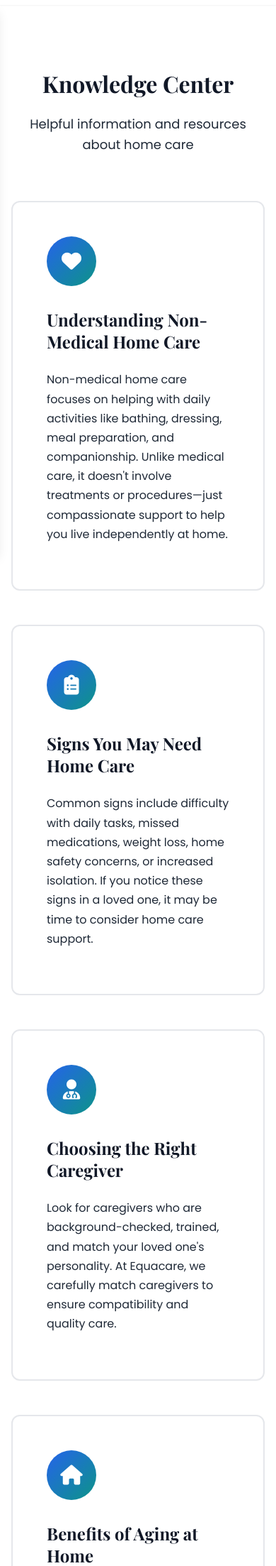
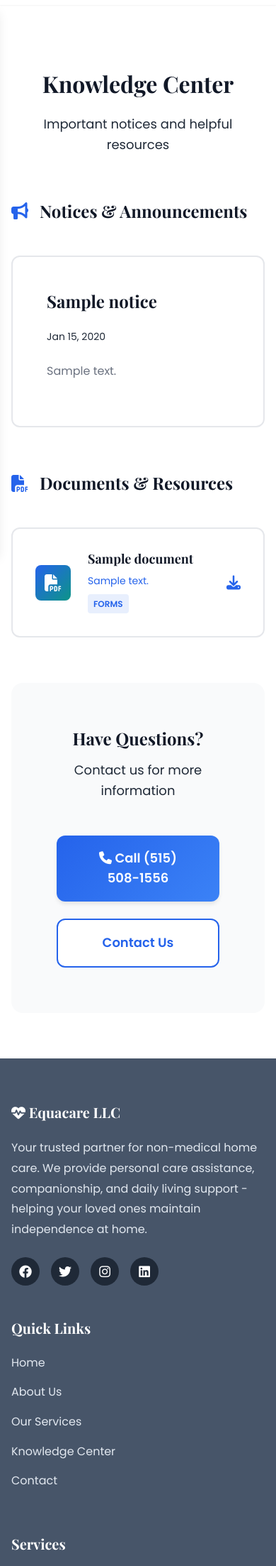
Before and after one commit to theequacare/equacare, a Django app: page /knowledge/ in a window 390 px wide. Shown: the part 65-2271 px from the top of the page at 71% size. Run offline with Django 4.2, Linux system fonts and the light colour scheme; tables that the repository leaves empty hold one stand-in row (values such as "Sample post").

Commit message:
Simplify Knowledge Center with document upload functionality - Add Notice and Document models for admin uploads - Create simple, clean page with notices and PDF documents sections - Add file upload capability through Django admin - Update page styling and make mobile responsive

```diff
--- a/static/css/style.css
+++ b/static/css/style.css
@@ -1543,83 +1543,190 @@ a:hover {
 }
 
 /* ===================================
-   17. Knowledge Center Page
+   17. Knowledge Center Page - Simple
    =================================== */
 
-.knowledge-center {
+.knowledge-center-simple {
     padding: var(--spacing-2xl) 0;
     background: var(--white);
     min-height: 80vh;
 }
 
-.knowledge-header {
+.knowledge-simple-header {
     text-align: center;
     margin-bottom: var(--spacing-2xl);
     padding-top: 100px;
 }
 
-.knowledge-header h1 {
+.knowledge-simple-header h1 {
     font-size: 3rem;
     color: var(--gray-900);
     margin-bottom: var(--spacing-md);
 }
 
-.knowledge-header p {
+.knowledge-simple-header p {
     font-size: 1.25rem;
     color: var(--gray-600);
-    max-width: 700px;
-    margin: 0 auto;
-}
-
-.knowledge-grid {
-    display: grid;
-    grid-template-columns: repeat(auto-fit, minmax(320px, 1fr));
-    gap: var(--spacing-xl);
-    max-width: 1400px;
+}
+
+/* Knowledge Sections */
+.knowledge-section {
+    max-width: 1200px;
     margin: 0 auto var(--spacing-2xl);
 }
 
-.knowledge-card {
+.knowledge-section h2 {
+    font-size: 2rem;
+    color: var(--gray-900);
+    margin-bottom: var(--spacing-xl);
+    display: flex;
+    align-items: center;
+    gap: var(--spacing-sm);
+}
+
+.knowledge-section h2 i {
+    color: var(--primary-color);
+}
+
+/* Notices */
+.notices-list {
+    display: flex;
+    flex-direction: column;
+    gap: var(--spacing-lg);
+}
+
+.notice-card {
     background: var(--white);
+    border: 2px solid var(--gray-200);
+    border-radius: var(--radius-lg);
     padding: var(--spacing-xl);
-    border-radius: var(--radius-lg);
-    border: 2px solid var(--gray-200);
     transition: all 0.3s ease;
 }
 
-.knowledge-card:hover {
-    transform: translateY(-5px);
-    box-shadow: 0 10px 30px rgba(0, 0, 0, 0.1);
+.notice-card:hover {
     border-color: var(--primary-color);
-}
-
-.knowledge-icon {
-    width: 70px;
-    height: 70px;
-    background: linear-gradient(135deg, #2563eb 0%, #0d9488 100%);
-    border-radius: 50%;
-    display: flex;
-    align-items: center;
-    justify-content: center;
-    margin-bottom: var(--spacing-lg);
-    color: var(--white);
-    font-size: 1.75rem;
-}
-
-.knowledge-card h3 {
+    box-shadow: 0 4px 12px rgba(0, 0, 0, 0.08);
+}
+
+.notice-header {
+    display: flex;
+    justify-content: space-between;
+    align-items: flex-start;
+    margin-bottom: var(--spacing-md);
+    gap: var(--spacing-md);
+}
+
+.notice-header h3 {
     font-size: 1.5rem;
     color: var(--gray-900);
+    margin: 0;
+}
+
+.notice-date {
+    font-size: 0.875rem;
+    color: var(--gray-500);
+    white-space: nowrap;
+}
+
+.notice-content {
+    color: var(--gray-700);
+    line-height: 1.7;
+}
+
+/* Documents */
+.documents-grid {
+    display: grid;
+    grid-template-columns: repeat(auto-fill, minmax(300px, 1fr));
+    gap: var(--spacing-lg);
+}
+
+.document-card {
+    background: var(--white);
+    border: 2px solid var(--gray-200);
+    border-radius: var(--radius-lg);
+    padding: var(--spacing-lg);
+    display: flex;
+    align-items: center;
+    gap: var(--spacing-md);
+    text-decoration: none;
+    transition: all 0.3s ease;
+}
+
+.document-card:hover {
+    border-color: var(--primary-color);
+    box-shadow: 0 4px 12px rgba(0, 0, 0, 0.08);
+    transform: translateY(-2px);
+}
+
+.document-icon {
+    flex-shrink: 0;
+    width: 50px;
+    height: 50px;
+    background: linear-gradient(135deg, #2563eb 0%, #0d9488 100%);
+    border-radius: var(--radius-md);
+    display: flex;
+    align-items: center;
+    justify-content: center;
+    color: var(--white);
+    font-size: 1.5rem;
+}
+
+.document-info {
+    flex-grow: 1;
+}
+
+.document-info h3 {
+    font-size: 1.125rem;
+    color: var(--gray-900);
+    margin-bottom: var(--spacing-xs);
+}
+
+.document-info p {
+    font-size: 0.875rem;
+    color: var(--gray-600);
+    margin-bottom: var(--spacing-xs);
+}
+
+.document-category {
+    display: inline-block;
+    font-size: 0.75rem;
+    color: var(--primary-color);
+    background: rgba(37, 99, 235, 0.1);
+    padding: 4px 8px;
+    border-radius: 4px;
+    text-transform: uppercase;
+    font-weight: 600;
+}
+
+.document-download {
+    flex-shrink: 0;
+    font-size: 1.25rem;
+    color: var(--gray-400);
+}
+
+.document-card:hover .document-download {
+    color: var(--primary-color);
+}
+
+/* Empty State */
+.empty-state {
+    text-align: center;
+    padding: var(--spacing-2xl);
+    color: var(--gray-500);
+}
+
+.empty-state i {
+    font-size: 3rem;
     margin-bottom: var(--spacing-md);
-    line-height: 1.3;
-}
-
-.knowledge-card p {
-    color: var(--gray-700);
-    font-size: 1rem;
-    line-height: 1.7;
-}
-
-.knowledge-cta {
+    opacity: 0.5;
+}
+
+.empty-state p {
+    font-size: 1.125rem;
+}
+
+/* CTA */
+.knowledge-simple-cta {
     text-align: center;
     padding: var(--spacing-2xl);
     background: var(--gray-50);
@@ -1628,19 +1735,19 @@ a:hover {
     margin: var(--spacing-2xl) auto 0;
 }
 
-.knowledge-cta h2 {
+.knowledge-simple-cta h2 {
     font-size: 2rem;
     color: var(--gray-900);
     margin-bottom: var(--spacing-sm);
 }
 
-.knowledge-cta p {
+.knowledge-simple-cta p {
     font-size: 1.125rem;
     color: var(--gray-600);
     margin-bottom: var(--spacing-xl);
 }
 
-.knowledge-buttons {
+.knowledge-simple-buttons {
     display: flex;
     gap: var(--spacing-md);
     justify-content: center;
@@ -1970,28 +2077,37 @@ a:hover {
         width: 100%;
     }
 
-    .knowledge-grid {
+    .knowledge-simple-header h1 {
+        font-size: 2rem;
+    }
+
+    .knowledge-simple-header p {
+        font-size: 1.125rem;
+    }
+
+    .knowledge-section h2 {
+        font-size: 1.5rem;
+    }
+
+    .documents-grid {
         grid-template-columns: 1fr;
     }
 
-    .knowledge-header h1 {
-        font-size: 2rem;
-    }
-
-    .knowledge-header p {
-        font-size: 1.125rem;
-    }
-
-    .knowledge-cta h2 {
+    .notice-header {
+        flex-direction: column;
+        align-items: flex-start;
+    }
+
+    .knowledge-simple-cta h2 {
         font-size: 1.5rem;
     }
 
-    .knowledge-buttons {
+    .knowledge-simple-buttons {
         flex-direction: column;
         width: 100%;
     }
 
-    .knowledge-buttons .btn {
+    .knowledge-simple-buttons .btn {
         width: 100%;
     }
 
--- a/templates/website/knowledge.html
+++ b/templates/website/knowledge.html
@@ -5,95 +5,77 @@
 
 {% block content %}
 <!-- Knowledge Center -->
-<section class="knowledge-center">
+<section class="knowledge-center-simple">
     <div class="container">
-        <div class="knowledge-header">
+        <!-- Header -->
+        <div class="knowledge-simple-header">
             <h1>Knowledge Center</h1>
-            <p>Helpful information and resources about home care</p>
+            <p>Important notices and helpful resources</p>
         </div>
 
-        <!-- Topics Grid -->
-        <div class="knowledge-grid">
+        <!-- Notices Section -->
+        <div class="knowledge-section">
+            <h2><i class="fas fa-bullhorn"></i> Notices & Announcements</h2>
 
-            <!-- Topic 1 -->
-            <div class="knowledge-card">
-                <div class="knowledge-icon">
-                    <i class="fas fa-heart"></i>
+            {% if notices %}
+                <div class="notices-list">
+                    {% for notice in notices %}
+                    <div class="notice-card">
+                        <div class="notice-header">
+                            <h3>{{ notice.title }}</h3>
+                            <span class="notice-date">{{ notice.created_at|date:"M d, Y" }}</span>
+                        </div>
+                        <div class="notice-content">
+                            {{ notice.content|linebreaks }}
+                        </div>
+                    </div>
+                    {% endfor %}
                 </div>
-                <h3>Understanding Non-Medical Home Care</h3>
-                <p>Non-medical home care focuses on helping with daily activities like bathing, dressing, meal preparation, and companionship. Unlike medical care, it doesn't involve treatments or procedures—just compassionate support to help you live independently at home.</p>
-            </div>
-
-            <!-- Topic 2 -->
-            <div class="knowledge-card">
-                <div class="knowledge-icon">
-                    <i class="fas fa-clipboard-list"></i>
+            {% else %}
+                <div class="empty-state">
+                    <i class="fas fa-inbox"></i>
+                    <p>No notices at this time. Check back later for updates.</p>
                 </div>
-                <h3>Signs You May Need Home Care</h3>
-                <p>Common signs include difficulty with daily tasks, missed medications, weight loss, home safety concerns, or increased isolation. If you notice these signs in a loved one, it may be time to consider home care support.</p>
-            </div>
-
-            <!-- Topic 3 -->
-            <div class="knowledge-card">
-                <div class="knowledge-icon">
-                    <i class="fas fa-user-md"></i>
-                </div>
-                <h3>Choosing the Right Caregiver</h3>
-                <p>Look for caregivers who are background-checked, trained, and match your loved one's personality. At Equacare, we carefully match caregivers to ensure compatibility and quality care.</p>
-            </div>
-
-            <!-- Topic 4 -->
-            <div class="knowledge-card">
-                <div class="knowledge-icon">
-                    <i class="fas fa-home"></i>
-                </div>
-                <h3>Benefits of Aging at Home</h3>
-                <p>Staying at home provides comfort, independence, and familiar surroundings. Studies show that seniors who age at home often experience better health outcomes and quality of life compared to facility care.</p>
-            </div>
-
-            <!-- Topic 5 -->
-            <div class="knowledge-card">
-                <div class="knowledge-icon">
-                    <i class="fas fa-users"></i>
-                </div>
-                <h3>Family Caregiver Support</h3>
-                <p>Caring for a loved one can be overwhelming. Respite care gives family caregivers a much-needed break while ensuring their loved one receives quality care. Remember, taking care of yourself helps you better care for others.</p>
-            </div>
-
-            <!-- Topic 6 -->
-            <div class="knowledge-card">
-                <div class="knowledge-icon">
-                    <i class="fas fa-shield-alt"></i>
-                </div>
-                <h3>Home Safety Tips</h3>
-                <p>Simple modifications can prevent falls and accidents: remove tripping hazards, improve lighting, install grab bars, secure rugs, and ensure clear pathways. Our caregivers can help identify and address safety concerns.</p>
-            </div>
-
-            <!-- Topic 7 -->
-            <div class="knowledge-card">
-                <div class="knowledge-icon">
-                    <i class="fas fa-dollar-sign"></i>
-                </div>
-                <h3>Understanding Care Costs</h3>
-                <p>Home care costs vary based on hours needed and level of assistance. Many families find it more affordable than facility care. Contact us for a free consultation to discuss your needs and create a care plan that fits your budget.</p>
-            </div>
-
-            <!-- Topic 8 -->
-            <div class="knowledge-card">
-                <div class="knowledge-icon">
-                    <i class="fas fa-phone-alt"></i>
-                </div>
-                <h3>Getting Started</h3>
-                <p>Starting home care is simple: contact us for a free consultation, we'll assess your needs, create a personalized care plan, and match you with a qualified caregiver. We're here to make the process easy and stress-free.</p>
-            </div>
-
+            {% endif %}
         </div>
 
-        <!-- CTA -->
-        <div class="knowledge-cta">
+        <!-- Documents Section -->
+        <div class="knowledge-section">
+            <h2><i class="fas fa-file-pdf"></i> Documents & Resources</h2>
+
+            {% if documents %}
+                <div class="documents-grid">
+                    {% for document in documents %}
+                    <a href="{{ document.file.url }}" class="document-card" target="_blank">
+                        <div class="document-icon">
+                            <i class="fas fa-file-pdf"></i>
+                        </div>
+                        <div class="document-info">
+                            <h3>{{ document.title }}</h3>
+                            {% if document.description %}
+                            <p>{{ document.description }}</p>
+                            {% endif %}
+                            <span class="document-category">{{ document.get_category_display }}</span>
+                        </div>
+                        <div class="document-download">
+                            <i class="fas fa-download"></i>
+                        </div>
+                    </a>
+                    {% endfor %}
+                </div>
+            {% else %}
+                <div class="empty-state">
+                    <i class="fas fa-folder-open"></i>
+                    <p>No documents available at this time. Check back later for resources.</p>
+                </div>
+            {% endif %}
+        </div>
+
+        <!-- Contact CTA -->
+        <div class="knowledge-simple-cta">
             <h2>Have Questions?</h2>
-            <p>We're here to help. Contact us for more information about home care.</p>
-            <div class="knowledge-buttons">
+            <p>Contact us for more information</p>
+            <div class="knowledge-simple-buttons">
                 <a href="tel:+15155081556" class="btn btn-primary btn-lg"><i class="fas fa-phone"></i> Call (515) 508-1556</a>
                 <a href="{% url 'website:contact' %}" class="btn btn-secondary btn-lg">Contact Us</a>
             </div>
--- a/website/views.py
+++ b/website/views.py
@@ -34,7 +34,16 @@ def services(request):
 
 def knowledge(request):
     """Knowledge Center page view"""
-    return render(request, 'website/knowledge.html')
+    from .models import Notice, Document
+
+    notices = Notice.objects.filter(is_active=True)
+    documents = Document.objects.filter(is_active=True)
+
+    context = {
+        'notices': notices,
+        'documents': documents,
+    }
+    return render(request, 'website/knowledge.html', context)
 
 
 def contact(request):
```
Also changed, not shown: website/admin.py (+21 -1 lines), website/models.py (+40 -0 lines), website/migrations/0002_document_notice.py (added).
